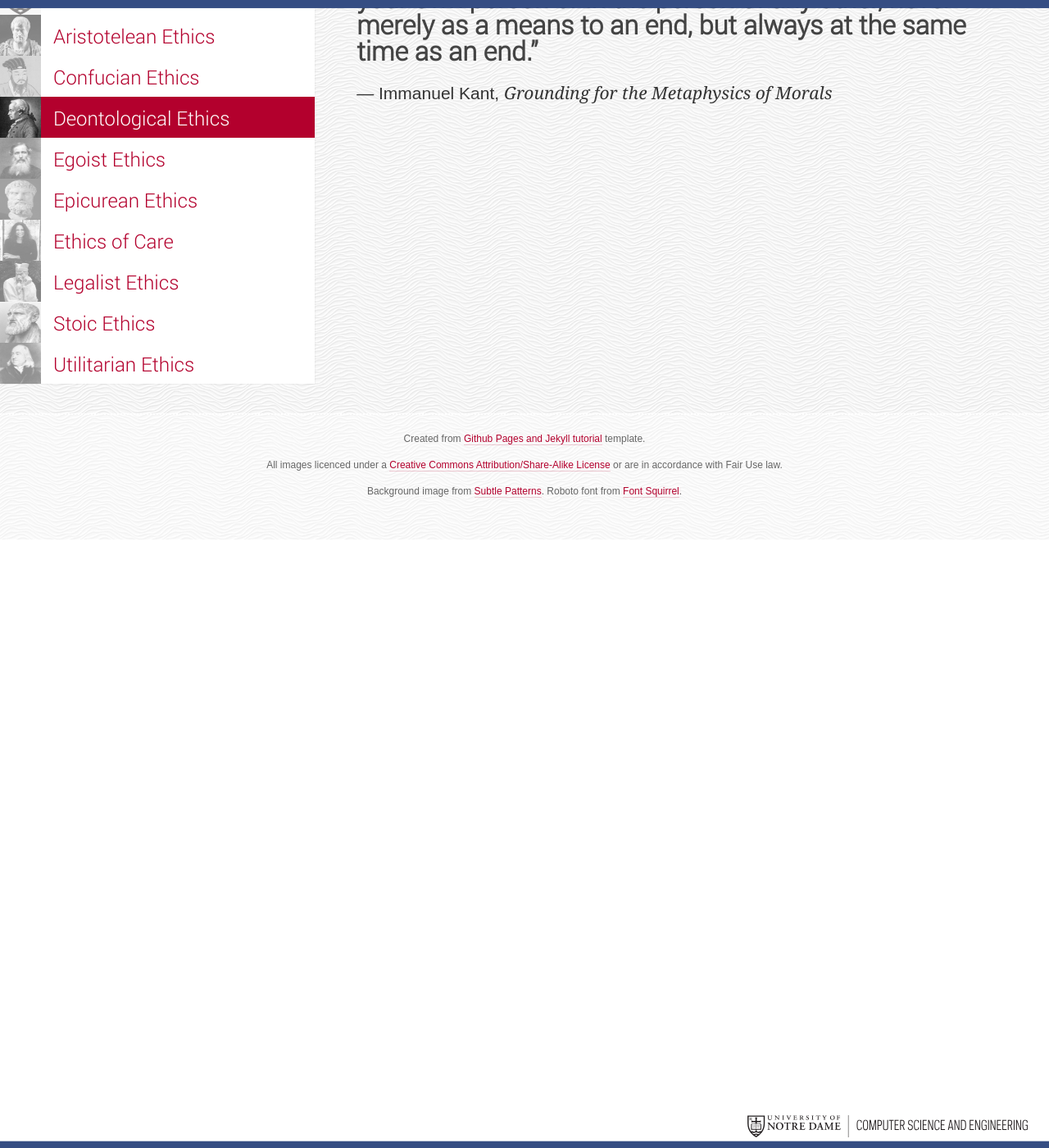
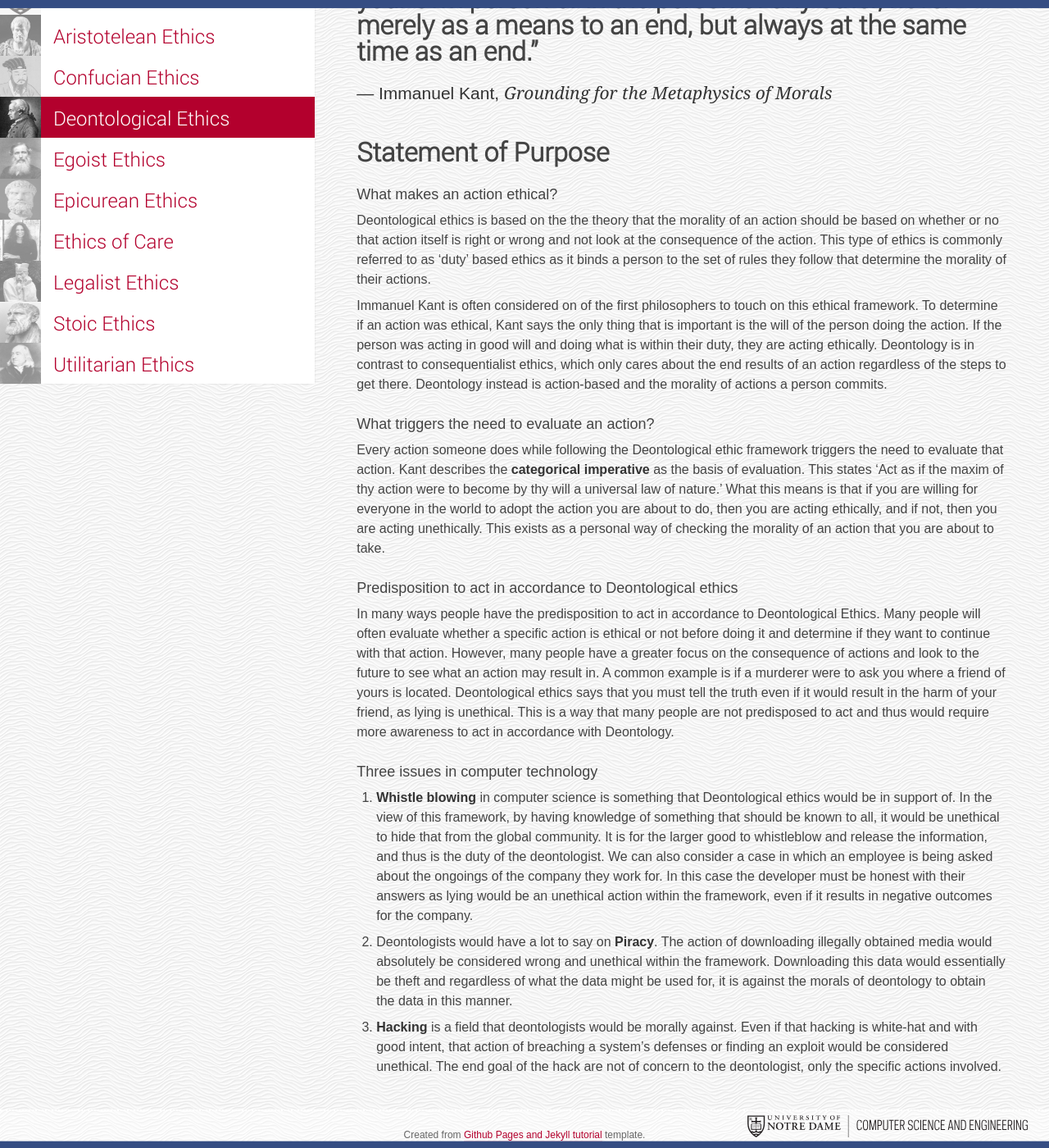
Before and after one commit to pfalvey/ethical-computing-institute, a Jekyll site: the page built from deontological-ethics.md, in a window 1280 px wide and 1400 px high, scrolled down 222 px. Shown: the whole window at 82% size. Built offline with Jekyll 4.4.1, drawn with Linux system fonts in a browser that asks for light colours.

Commit message:
Statement of Purpose

```diff
--- a/deontological-ethics.md
+++ b/deontological-ethics.md
@@ -8,3 +8,23 @@ coursepage: false
 
 ## “Act in such a way that you treat humanity, whether in your own person or in the person of any other, never merely as a means to an end, but always at the same time as an end.”
 ### ― Immanuel Kant, *Grounding for the Metaphysics of Morals*
+
+Statement of Purpose
+---
+#### What makes an action ethical?
+Deontological ethics is based on the the theory that the morality of an action should be based on whether or no that action itself is right or wrong and not look at the consequence of the action. This type of ethics is commonly referred to as 'duty' based ethics as it binds a person to the set of rules they follow that determine the morality of their actions.
+
+Immanuel Kant is often considered on of the first philosophers to touch on this ethical framework. To determine if an action was ethical, Kant says the only thing that is important is the will of the person doing the action. If the person was acting in good will and doing what is within their duty, they are acting ethically. Deontology is in contrast to consequentialist ethics, which only cares about the end results of an action regardless of the steps to get there. Deontology instead is action-based and the morality of actions a person commits.
+
+#### What triggers the need to evaluate an action?
+Every action someone does while following the Deontological ethic framework triggers the need to evaluate that action. Kant describes the **categorical imperative** as the basis of evaluation. This states 'Act as if the maxim of thy action were to become by thy will a universal law of nature.' What this means is that if you are willing for everyone in the world to adopt the action you are about to do, then you are acting ethically, and if not, then you are acting unethically. This exists as a personal way of checking the morality of an action that you are about to take.
+
+#### Predisposition to act in accordance to Deontological ethics
+In many ways people have the predisposition to act in accordance to Deontological Ethics. Many people will often evaluate whether a specific action is ethical or not before doing it and determine if they want to continue with that action. However, many people have a greater focus on the consequence of actions and look to the future to see what an action may result in. A common example is if a murderer were to ask you where a friend of yours is located. Deontological ethics says that you must tell the truth even if it would result in the harm of your friend, as lying is unethical. This is a way that many people are not predisposed to act and thus would require more awareness to act in accordance with Deontology.
+
+#### Three issues in computer technology
+1. **Whistle blowing** in computer science is something that Deontological ethics would be in support of. In the view of this framework, by having knowledge of something that should be known to all, it would be unethical to hide that from the global community. It is for the larger good to whistleblow and release the information, and thus is the duty of the deontologist. We can also consider a case in which an employee is being asked about the ongoings of the company they work for. In this case the developer must be honest with their answers as lying would be an unethical action within the framework, even if it results in negative outcomes for the company.
+
+2. Deontologists would have a lot to say on  **Piracy**. The action of downloading illegally obtained media would absolutely be considered wrong and unethical within the framework. Downloading this data would essentially be theft and regardless of what the data might be used for, it is against the morals of deontology to obtain the data in this manner.
+
+3. **Hacking** is a field that deontologists would be morally against. Even if that hacking is white-hat and with good intent, that action of breaching a system's defenses or finding an exploit would be considered unethical. The end goal of the hack are not of concern to the deontologist, only the specific actions involved.
```
